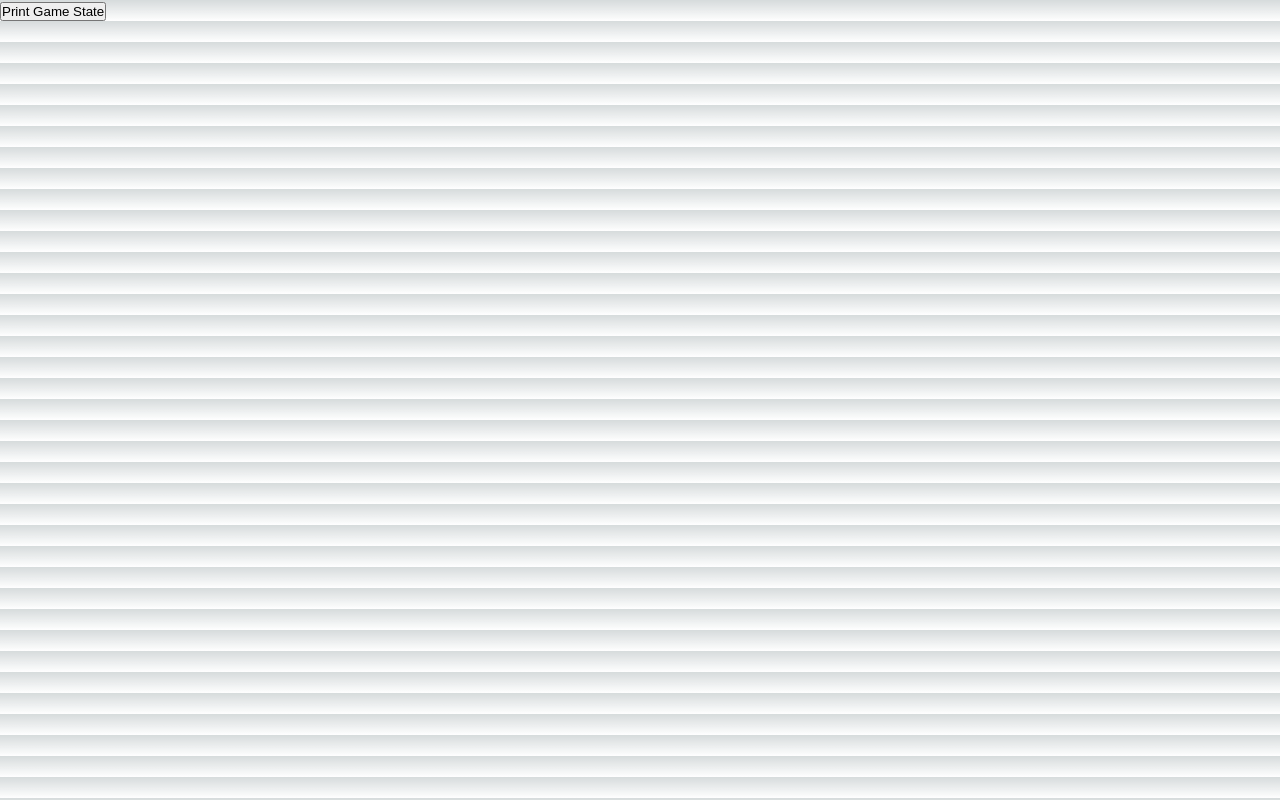
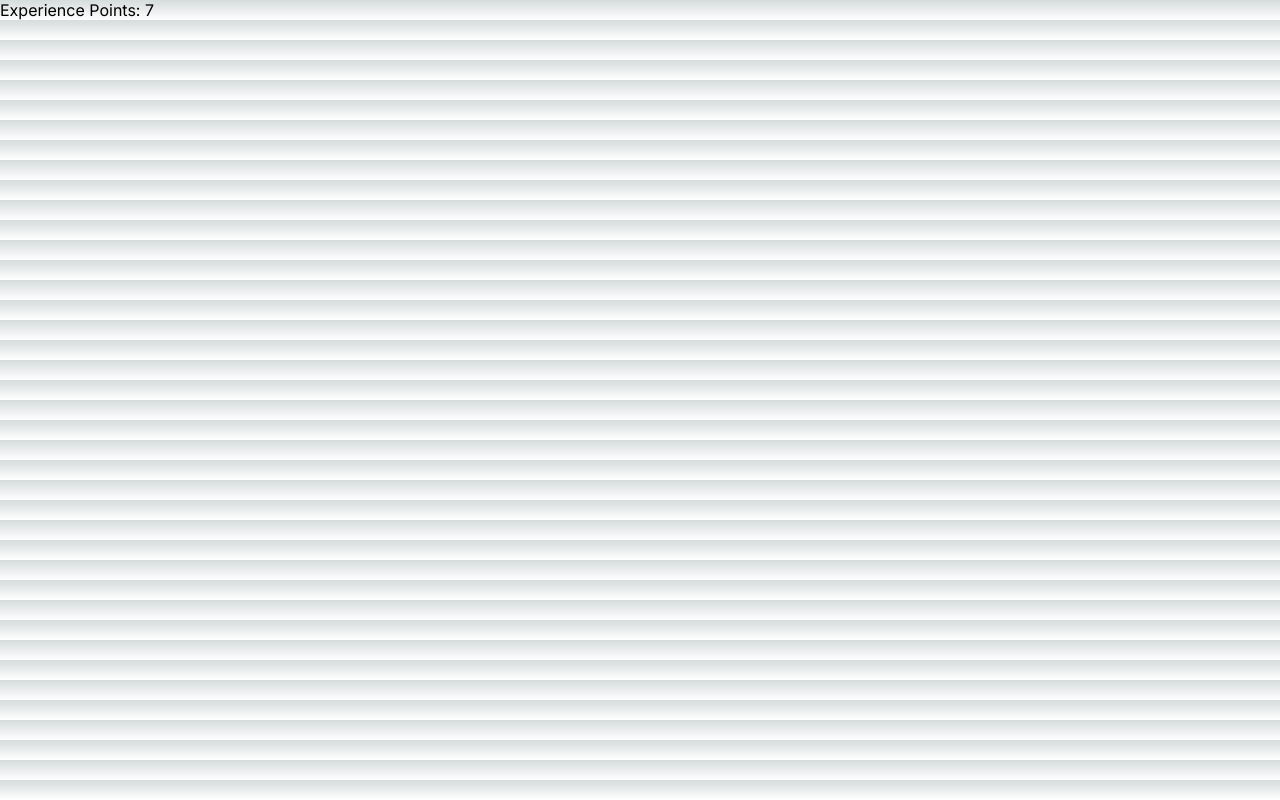
Before and after one commit to BrandenSoropia/next-idle-game, a Next.js app: page / in a window 1280 px wide. Built offline with nearby package versions, Linux system fonts and the light colour scheme.

Commit message:
Reactify the game state by moving into useState, useEffect and Context.

```diff
--- /dev/null
+++ b/src/app/_components/Stats.tsx
@@ -0,0 +1,13 @@
+import { useContext } from "react";
+import { GameStateContext } from "../_game-state/GameState";
+
+const Stats = () => {
+  const gameState = useContext(GameStateContext);
+  return (
+    <div>
+      <ul>Experience Points: {gameState.experiencePoints}</ul>
+    </div>
+  );
+};
+
+export default Stats;
--- a/src/app/_components/game-manager.ts
+++ /dev/null
@@ -1,42 +0,0 @@
-function calcTimeDifferenceInSeconds(start: number, current: number) {
-  return Math.floor((current - start) / 1000);
-}
-
-class GameManager {
-  intervalId: NodeJS.Timeout;
-  startTime: number;
-
-  resources: number;
-  rate = 1;
-
-  constructor(initialStartTime: number) {
-    this.startTime = initialStartTime || Date.now();
-    this.resources = 0;
-
-    this.intervalId = setInterval(() => {
-      this.incrementResources();
-    }, 1000);
-  }
-
-  stopCounter() {
-    console.log("### stopping the counter");
-    clearInterval(this.intervalId);
-  }
-
-  incrementResources() {
-    this.resources += this.rate;
-  }
-
-  getGameState() {
-    return {
-      resources: this.resources,
-      timePlayed: calcTimeDifferenceInSeconds(this.startTime, Date.now()),
-    };
-  }
-
-  printGameState() {
-    console.log(this.getGameState());
-  }
-}
-
-export default GameManager;
--- /dev/null
+++ b/src/app/_game-state/GameState.tsx
@@ -0,0 +1,54 @@
+import React, {
+  MutableRefObject,
+  createContext,
+  useContext,
+  useState,
+} from "react";
+import {
+  BASE_EXPERIENCE_GAIN_RATE,
+  INITIAL_EXPERIENCE_POINTS_AMOUNT,
+} from "./constants";
+import useSetupTimer from "./useSetupTimer";
+
+type GameState = {
+  intervalId?: MutableRefObject<NodeJS.Timeout | undefined>;
+  experiencePoints: number;
+  experienceGainRate: number;
+};
+
+const INITIAL_GAME_STATE: GameState = {
+  intervalId: undefined,
+  experiencePoints: INITIAL_EXPERIENCE_POINTS_AMOUNT,
+  experienceGainRate: BASE_EXPERIENCE_GAIN_RATE,
+};
+
+export const GameStateContext = createContext(INITIAL_GAME_STATE);
+
+const GameStateProvider: React.FC<React.PropsWithChildren> = ({ children }) => {
+  const [experiencePoints, setExperiencePoints] = useState(
+    INITIAL_GAME_STATE.experiencePoints
+  );
+  const [experienceGainRate, setExperienceGainRate] = useState(
+    INITIAL_GAME_STATE.experienceGainRate
+  );
+
+  const gainExperience = () => {
+    setExperiencePoints((prev) => prev + experienceGainRate);
+  };
+
+  const intervalId = useSetupTimer(gainExperience);
+
+  const gameState = {
+    experiencePoints,
+    experienceGainRate,
+    intervalId,
+  };
+
+  return (
+    <GameStateContext.Provider value={gameState}>
+      {children}
+    </GameStateContext.Provider>
+  );
+};
+
+export default GameStateProvider;
--- /dev/null
+++ b/src/app/_game-state/constants.ts
@@ -0,0 +1,2 @@
+export const INITIAL_EXPERIENCE_POINTS_AMOUNT = 0;
+export const BASE_EXPERIENCE_GAIN_RATE = 1;
--- /dev/null
+++ b/src/app/_game-state/useSetupTimer.ts
@@ -0,0 +1,21 @@
+import { useEffect, useRef } from "react";
+
+const useSetupTimer = (callbackEverySecond: () => void) => {
+  const intervalId = useRef<NodeJS.Timeout>();
+
+  useEffect(() => {
+    intervalId.current = setInterval(() => {
+      callbackEverySecond();
+    }, 1000);
+
+    return () => {
+      if (intervalId.current) {
+        clearInterval(intervalId.current);
+      }
+    };
+  }, []);
+
+  return intervalId;
+};
+
+export default useSetupTimer;
--- a/src/app/page.tsx
+++ b/src/app/page.tsx
@@ -1,30 +1,14 @@
 "use client";
 
-import GameManager from "./_components/game-manager";
-import { useEffect, useState } from "react";
+import Stats from "./_components/Stats";
+import GameStateProvider from "./_game-state/GameState";
 
 export default function Home() {
-  const [gameManger, setGameManager] = useState<GameManager>();
-
-  useEffect(() => {
-    if (!gameManger) {
-      console.log("### Initializing Game Manager");
-
-      const newGameManager = new GameManager(Date.now());
-
-      setGameManager(newGameManager);
-    }
-  }, [gameManger]);
-
   return (
     <main>
-      <button
-        onClick={() => {
-          gameManger?.printGameState();
-        }}
-      >
-        Print Game State
-      </button>
+      <GameStateProvider>
+        <Stats />
+      </GameStateProvider>
     </main>
   );
 }
```
